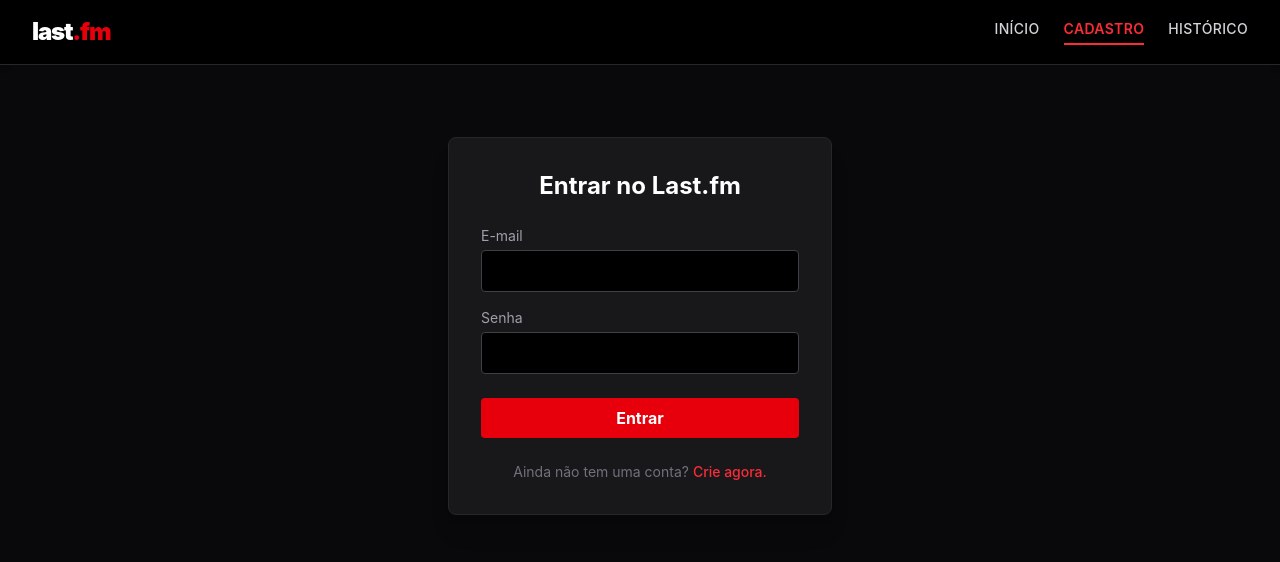
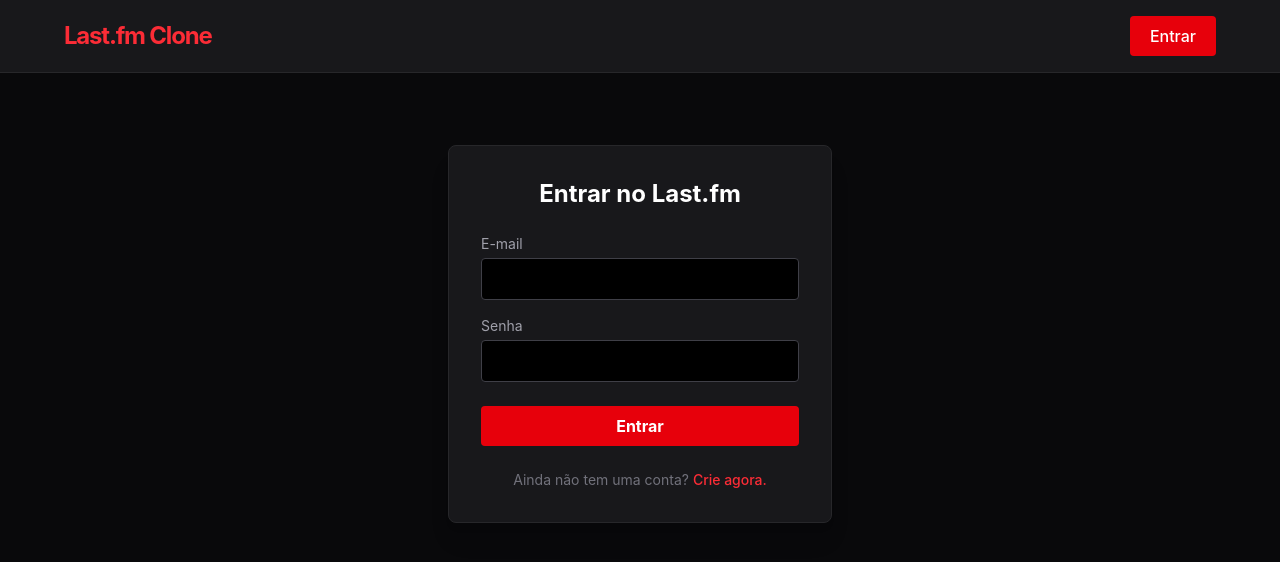
Before and after one commit to Nick2406/trabalho-frontend, a React (Vite) app: page /cadastro in a window 1280 px wide. Shown: the top 562 px of the page. Built offline with nearby package versions, Linux system fonts and the light colour scheme; data requests are answered from the project's data file.

Commit message:
feat: cria protecao de rotas e funcionalidade de logout na navbar (closes #6)

```diff
--- a/src/App.jsx
+++ b/src/App.jsx
@@ -2,25 +2,24 @@
 import Navbar from './components/Navbar';
 import Inicio from './pages/Inicio';
 import Cadastro from './pages/Cadastro';
-import Historico from './pages/Historico';
+import RotaPrivada from './components/RotaPrivada';
 
-function App() {
+export default function App() {
   return (
     <BrowserRouter>
-      {/* Fundo escuro global ocupando a tela toda */}
-      <div className="min-h-screen bg-zinc-950 font-sans">
-        <Navbar />
+      <Navbar />
+      <Routes>
+        <Route
+          path="/"
+          element={
+            <RotaPrivada>
+              <Inicio />
+            </RotaPrivada>
+          }
+        />
 
-        <main className="max-w-5xl mx-auto w-full">
-          <Routes>
-            <Route path="/" element={<Inicio />} />
-            <Route path="/cadastro" element={<Cadastro />} />
-            <Route path="/historico" element={<Historico />} />
-          </Routes>
-        </main>
-      </div>
+        <Route path="/cadastro" element={<Cadastro />} />
+      </Routes>
     </BrowserRouter>
   );
 }
-
-export default App;
--- a/src/components/Navbar.jsx
+++ b/src/components/Navbar.jsx
@@ -1,31 +1,52 @@
-import { NavLink } from 'react-router-dom';
+import { useContext } from 'react';
+import { Link, useNavigate } from 'react-router-dom';
+import { AuthContext } from '../context/AuthContext';
 
 export default function Navbar() {
-  // Função para aplicar cor vermelha se o link estiver ativo, ou branco se não estiver
-  const linkStyles = ({ isActive }) =>
-    isActive
-      ? "text-red-500 font-semibold border-b-2 border-red-500 pb-1"
-      : "text-zinc-300 hover:text-white transition-colors pb-1";
+  const { usuarioLogado, logout } = useContext(AuthContext);
+  const navigate = useNavigate();
+
+  const handleLogout = () => {
+    logout();
+    navigate('/cadastro');
+  };
 
   return (
-    <header className="bg-black py-4 px-8 shadow-md flex flex-col md:flex-row justify-between items-center border-b border-zinc-800">
-      {/* Logo Fake */}
-      <div className="text-2xl font-black text-white tracking-tighter mb-4 md:mb-0">
-        last<span className="text-red-600">.fm</span>
+    <nav className="bg-zinc-900 border-b border-zinc-800 p-4 sticky top-0 z-50">
+      <div className="max-w-6xl mx-auto flex justify-between items-center">
+        {/* Logo */}
+        <Link to="/" className="text-red-500 font-bold text-2xl tracking-tighter">
+          Last.fm Clone
+        </Link>
+
+        <div className="flex items-center gap-6">
+          {usuarioLogado ? (
+            <>
+              <span className="text-zinc-400 text-sm hidden md:block">
+                Olá, <strong className="text-white">{usuarioLogado.nome}</strong>
+              </span>
+              <Link to="/" className="text-zinc-300 hover:text-white transition-colors font-medium">
+                Início
+              </Link>
+              <button
+                onClick={handleLogout}
+                className="text-red-500 hover:text-red-400 font-medium transition-colors"
+              >
+                Sair
+              </button>
+            </>
+          ) : (
+            <>
+              <Link
+                to="/cadastro"
+                className="bg-red-600 hover:bg-red-700 text-white px-5 py-2 rounded font-medium transition-colors"
+              >
+                Entrar
+              </Link>
+            </>
+          )}
+        </div>
       </div>
-
-      {/* Menu de Navegação */}
-      <nav className="flex gap-6 text-sm uppercase tracking-wide font-medium">
-        <NavLink to="/" className={linkStyles}>
-          Início
-        </NavLink>
-        <NavLink to="/cadastro" className={linkStyles}>
-          Cadastro
-        </NavLink>
-        <NavLink to="/historico" className={linkStyles}>
-          Histórico
-        </NavLink>
-      </nav>
-    </header>
+    </nav>
   );
 }
--- /dev/null
+++ b/src/components/RotaPrivada.jsx
@@ -0,0 +1,13 @@
+import { useContext } from 'react';
+import { Navigate } from 'react-router-dom';
+import { AuthContext } from '../context/AuthContext';
+
+export default function RotaPrivada({ children }) {
+  const { usuarioLogado } = useContext(AuthContext);
+
+  if (!usuarioLogado) {
+    return <Navigate to="/cadastro" replace />;
+  }
+
+  return children;
+}
```
